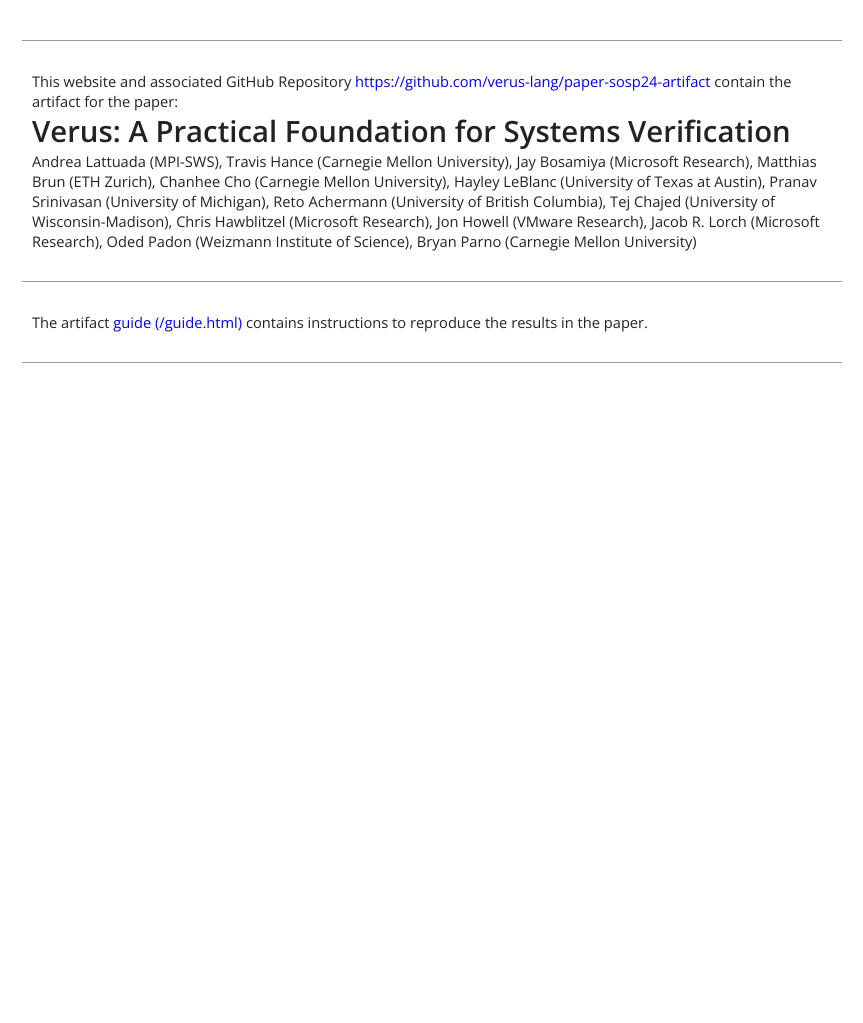
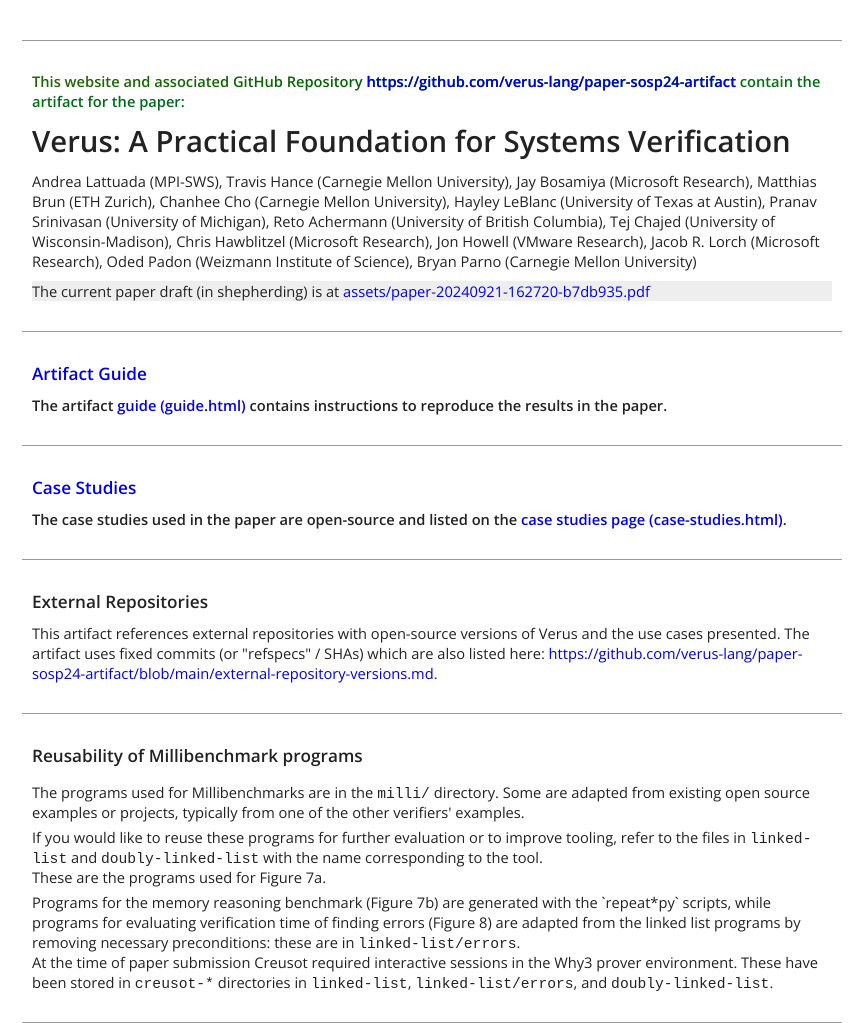
Before and after one commit to verus-lang/paper-sosp24-artifact, a Jekyll site: the page site/index.html, which Jekyll copies as it is, in a window 1280 px wide. Shown: the whole page, without its empty margins (8-871 px from the left). Built offline with Jekyll 4.4.1, drawn with Linux system fonts in a browser that asks for light colours; before the commit the page ends 920 px from its top, so only the background shows below that.

Commit message:
update artifact site to prepare for camera ready, add landing page

```diff
--- a/site/css/index.css
+++ b/site/css/index.css
@@ -162,6 +162,22 @@ div.md div.highlight {
   margin-bottom: 10px;
   margin-left: 10px;
 }
+span.highlight-1 {
+  font-weight: bold;
+  background: linear-gradient(90deg, #260, #060, #070, #062);
+  -webkit-background-clip: text;
+  background-clip: text;
+  color: transparent;
+  display: inline;
+}
+span.highlight-2 {
+  font-weight: bold;
+  background: linear-gradient(90deg, #006, #226, #006);
+  -webkit-background-clip: text;
+  background-clip: text;
+  color: transparent;
+  display: inline;
+}
 div.md li {
   margin-left: 20px;
 }
--- a/site/index.html
+++ b/site/index.html
@@ -14,10 +14,10 @@
       <div class="wrapper">
         <div class="hero">
           <div class="main relative card header">
-            This website and associated GitHub Repository <a href="https://github.com/verus-lang/paper-sosp24-artifact">https://github.com/verus-lang/paper-sosp24-artifact</a>
-            contain the artifact for the paper:
+            <span class="highlight-1">This website and associated GitHub Repository <a href="https://github.com/verus-lang/paper-sosp24-artifact">https://github.com/verus-lang/paper-sosp24-artifact</a>
+            contain the artifact for the paper:</span>
 
-            <h1>Verus: A Practical Foundation for Systems Verification</h1>
+            <h1 style="margin-top: 10px; margin-bottom: 10px;">Verus: A Practical Foundation for Systems Verification</h1>
 
             Andrea Lattuada (MPI-SWS),
             Travis Hance (Carnegie Mellon University),
@@ -34,9 +34,43 @@
             Oded Padon (Weizmann Institute of Science),
             Bryan Parno (Carnegie Mellon University)
 
+
+            <div style="background-color: #eee; margin-top: 10px; margin-right: 0px;">
+              The current paper draft (in shepherding) is at
+              <a href="assets/paper-20240921-162720-b7db935.pdf">assets/paper-20240921-162720-b7db935.pdf</a>
+            </div>
+
+          </div>
+          <div class="main relative card" style="font-weight: bold;">
+            <h3><a href="guide.html">Artifact Guide</a></h3>
+            The artifact <a href="guide.html">guide (guide.html)</a> contains instructions to reproduce the results in the paper.
+          </div>
+          <div class="main relative card" style="font-weight: bold;">
+            <h3><a href="case-studies.html">Case Studies</a></h3>
+            The case studies used in the paper are open-source and listed on the <a href="case-studies.html">case studies page (case-studies.html)</a>.
           </div>
           <div class="main relative card">
-            The artifact <a href="guide.html">guide (/guide.html)</a> contains instructions to reproduce the results in the paper.
+            <h3>External Repositories</h3>
+            This artifact references external repositories with open-source versions of Verus and the use
+            cases presented. The artifact uses fixed commits (or "refspecs" / SHAs) which are also listed here:
+            <a href="https://github.com/verus-lang/paper-sosp24-artifact/blob/main/external-repository-versions.md">
+              https://github.com/verus-lang/paper-sosp24-artifact/blob/main/external-repository-versions.md</a>.
+          </div>
+          <div class="main relative card">
+            <h3>Reusability of Millibenchmark programs</h3>
+
+            <p>The programs used for Millibenchmarks are in the <code>milli/</code> directory. Some are adapted from
+            existing open source examples or projects, typically from one of the other verifiers' examples.</p>
+
+            <p>If you would like to reuse these programs for further evaluation or to improve tooling, refer
+            to the files in <code>linked-list</code> and <code>doubly-linked-list</code> with the name corresponding to the tool.<br/>These are the programs used for Figure 7a.</p>
+
+            <p>Programs for the memory reasoning benchmark (Figure 7b) are generated with the `repeat*py` scripts,
+            while programs for evaluating verification time of finding errors (Figure 8)
+            are adapted from the linked list programs by removing necessary preconditions: these are in <code>linked-list/errors</code>.</p>
+
+            At the time of paper submission Creusot required interactive sessions in the Why3 prover environment.
+            These have been stored in <code>creusot-*</code> directories in <code>linked-list</code>, <code>linked-list/errors</code>, and <code>doubly-linked-list</code>.
           </div>
         </div>
       </div>
```
Also changed, not shown: site/guide.md (+4 -14 lines), 3 other files.
